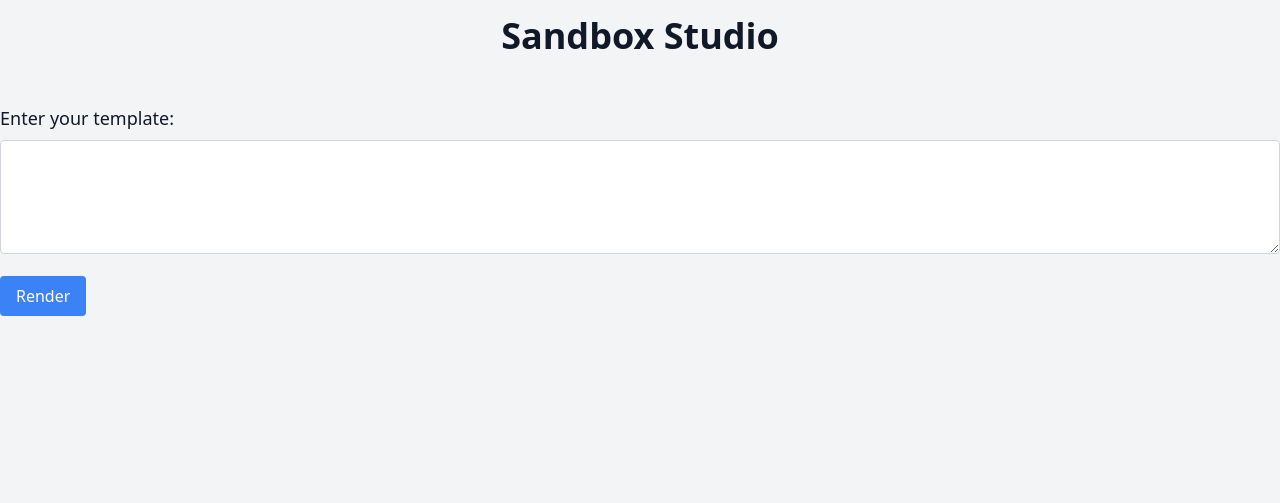
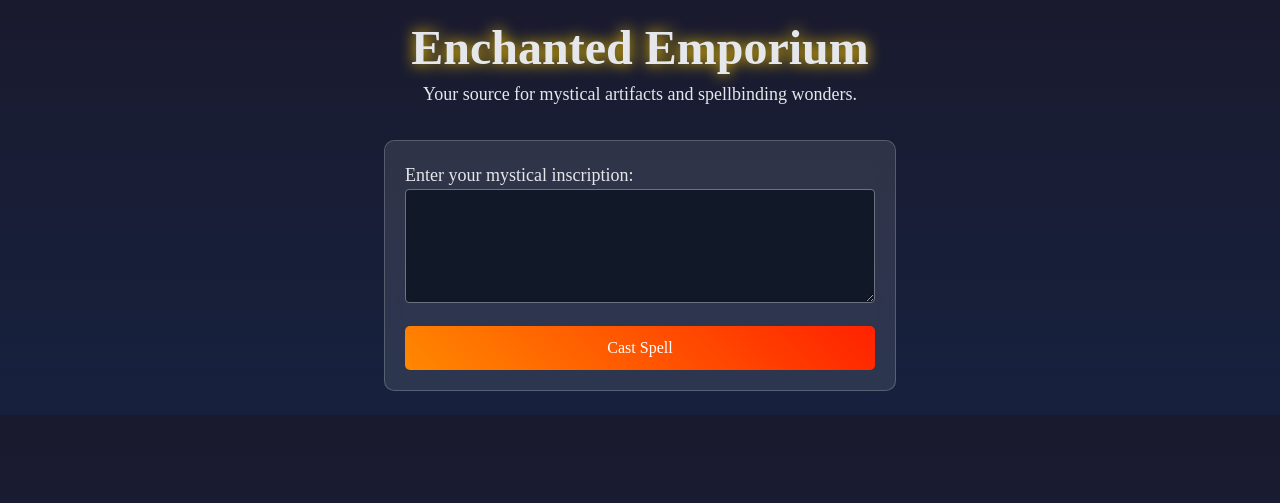
Before and after one commit to salmaadwan4/web-challenges, a Flask app: page / in a window 1280 px wide. Shown: the top 503 px of the page. Run offline with Flask 2, Linux system fonts and the light colour scheme.

Commit message:
Update index.html

```diff
--- a/Template Trouble/templates/index.html
+++ b/Template Trouble/templates/index.html
@@ -3,37 +3,56 @@
 <head>
     <meta charset="UTF-8">
     <meta name="viewport" content="width=device-width, initial-scale=1.0">
-    <title> Challenge</title>
+    <title>Enchanted Emporium</title>
     <link href="https://cdn.jsdelivr.net/npm/tailwindcss@2.2.19/dist/tailwind.min.css" rel="stylesheet">
     <style>
-        .fade-in {
-            animation: fadeIn 0.5s;
+        body {
+            background: linear-gradient(180deg, #1a1a2e, #16213e);
+            color: #e0e0e0;
+            font-family: 'Cinzel', serif;
         }
-        @keyframes fadeIn {
-            from { opacity: 0; }
-            to { opacity: 1; }
+        .magic-glow {
+            text-shadow: 0 0 15px #ffcc00;
+        }
+        .glass {
+            background: rgba(255, 255, 255, 0.1);
+            backdrop-filter: blur(10px);
+            border-radius: 10px;
+            border: 1px solid rgba(255, 255, 255, 0.2);
+            padding: 20px;
+        }
+        .button-magic {
+            background: linear-gradient(45deg, #ff8800, #ff2200);
+            color: white;
+            padding: 10px 20px;
+            border-radius: 5px;
+            transition: 0.3s;
+        }
+        .button-magic:hover {
+            background: linear-gradient(45deg, #ffcc00, #ff4400);
+            transform: scale(1.1);
         }
     </style>
 </head>
-<body class="bg-gray-100 dark:bg-gray-900 text-gray-900 dark:text-gray-100">
-    <div class="container mx-auto p-4">
-        <h1 class="text-4xl font-bold text-center mb-8">Sandbox Studio</h1>
-        </div>
+<body class="text-gray-200">
+    <div class="container mx-auto p-6">
+        <h1 class="text-5xl font-bold text-center magic-glow">Enchanted Emporium</h1>
+        <p class="text-center mt-2 text-lg">Your source for mystical artifacts and spellbinding wonders.</p>
 
         <!-- Template Input Form -->
-        <form action="/render" method="POST" class="mb-8">
+        <form action="/render" method="POST" class="mt-8 max-w-lg mx-auto glass">
             <div class="mb-4">
-                <label for="template" class="block text-lg font-medium mb-2">Enter your template:</label>
-                <textarea id="template" name="template" rows="4" class="w-full p-2 border border-gray-300 dark:border-gray-600 rounded bg-white dark:bg-gray-800 text-gray-900 dark:text-gray-100">{{ template if template else '' }}</textarea>
+                <label for="template" class="block text-lg font-medium">Enter your mystical inscription:</label>
+                <textarea id="template" name="template" rows="4" class="w-full p-2 border border-gray-500 rounded bg-gray-900 text-gray-200">{{ template if template else '' }}</textarea>
             </div>
-            <button type="submit" class="bg-blue-500 text-white px-4 py-2 rounded hover:bg-blue-600">Render</button>
+            <button type="submit" class="button-magic w-full">Cast Spell</button>
         </form>
 
         <!-- Rendered Output -->
         {% if rendered %}
-        <div class="fade-in">
-            <h2 class="text-2xl font-bold mb-4">Rendered Output:</h2>
-            <div class="p-4 bg-white dark:bg-gray-800 border border-gray-300 dark:border-gray-600 rounded">
+        <div class="mt-8 glass p-4">
+            <h2 class="text-2xl font-bold magic-glow">Mystical Outcome:</h2>
+            <div class="p-4 bg-gray-900 border border-gray-700 rounded">
                 <pre class="whitespace-pre-wrap">{{ rendered }}</pre>
             </div>
         </div>
@@ -41,11 +60,10 @@
 
         <!-- Error Message -->
         {% if error %}
-        <div class="fade-in mt-8 p-4 bg-red-100 dark:bg-red-900 border border-red-300 dark:border-red-600 rounded">
-            <p class="text-red-700 dark:text-red-200"><strong>Error:</strong> {{ error }}</p>
+        <div class="mt-8 p-4 bg-red-900 border border-red-600 rounded">
+            <p class="text-red-300 font-bold">Error: {{ error }}</p>
         </div>
         {% endif %}
-
-        <!-- Hints Section -->
     </div>
+</body>
 </html>
```
